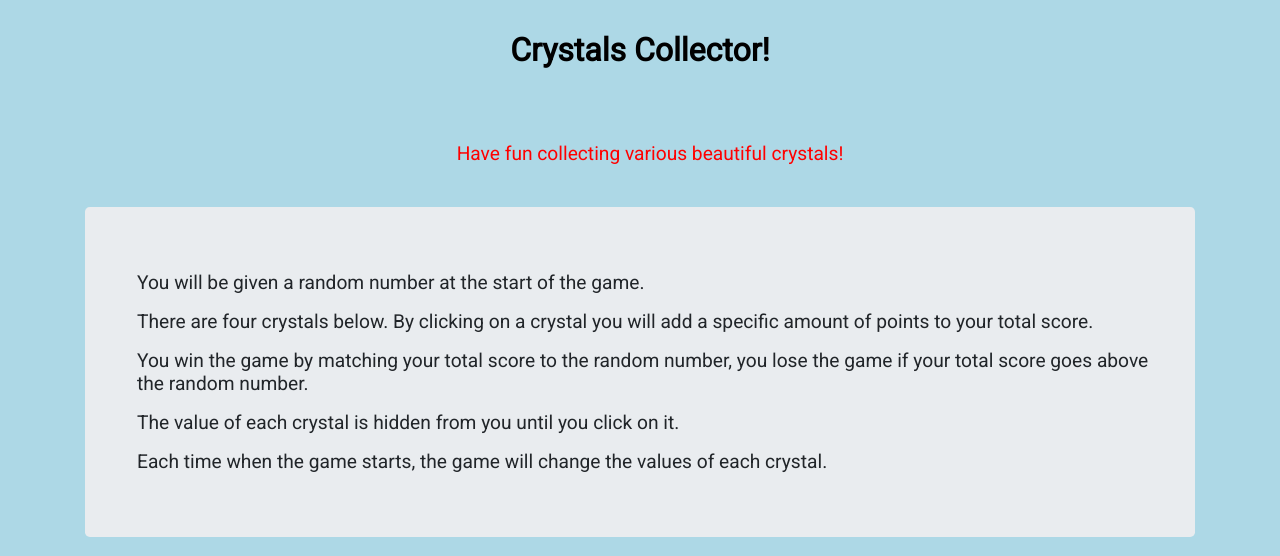
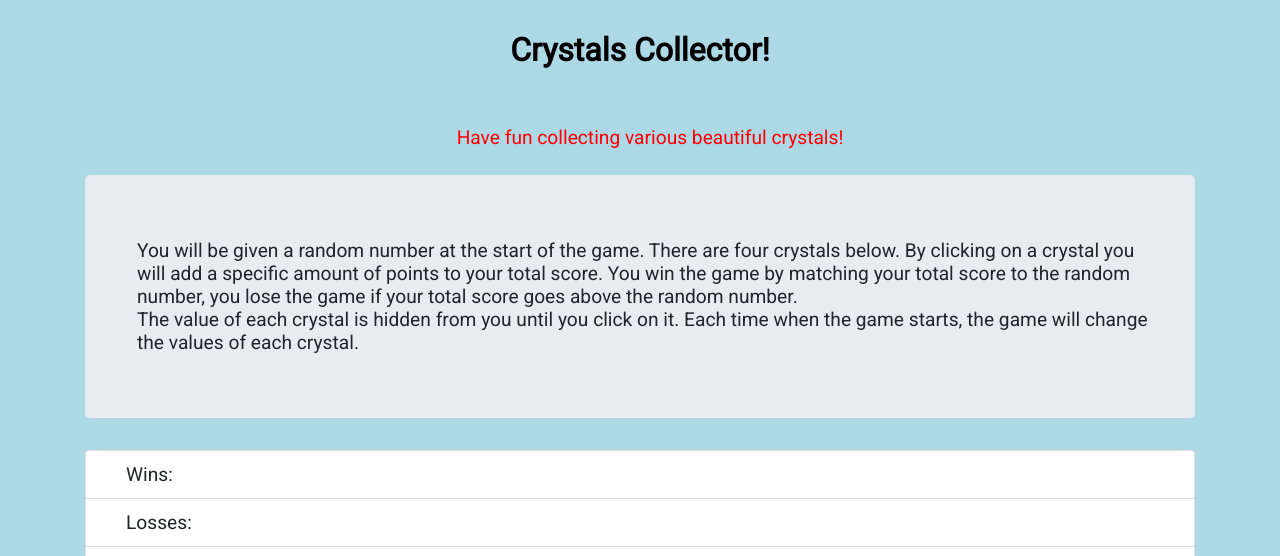
Before and after one commit to cchin1/d-unit-4-game, a plain HTML site: page index.html in a window 1280 px wide. Shown: the top 556 px of the page. Drawn offline with nearby package versions, Linux system fonts and the light colour scheme.

Commit message:
refined html file

```diff
--- a/assets/javascript/game.js
+++ b/assets/javascript/game.js
@@ -1,4 +1,3 @@
-
 //sets up random number user is trying to match
 $(document).ready(function(){
     var Random=Math.floor(Math.random()*101+19)
--- a/index.html
+++ b/index.html
@@ -5,13 +5,19 @@
         <meta charset="UTF-8">
         <title>Crystals Collector!</title>
 
+        <!-- Added code for viewport uniformity-->
         <meta name="viewport" content="width=device-width, initial-scale=1">
-        <script src="/lib/jquery.plugin.js"></script>
-        <script src="/js/jquery.min.js"></script>
 
+        <!-- Added usage of fun Google fonts-->
         <link href="https://fonts.googleapis.com/css?family=Roboto&display=swap" rel="stylesheet">
+
+        <!-- Added referent for Bootstrap-->
         <link rel="stylesheet" href="https://stackpath.bootstrapcdn.com/bootstrap/4.3.1/css/bootstrap.min.css" integrity="sha384-ggOyR0iXCbMQv3Xipma34MD+dH/1fQ784/j6cY/iJTQUOhcWr7x9JvoRxT2MZw1T" crossorigin="anonymous">
+
+        <!-- Added link to CSS Reset Style-->
         <link rel="stylesheet" type="text/css" href="assets/css/reset.css">
+
+        <!-- Added link to CSS Style-->
         <link rel="stylesheet" type="text/css" href="assets/css/style.css">
 </head>
 
@@ -20,29 +26,14 @@
 <header>
 <h1>Crystals Collector!</h1>
 </header>
-<br>
 <h2>Have fun collecting various beautiful crystals!</h2>
-<br>
 <div class="container">
     <div class="jumbotron">
         <p>
-            You will be given a random number at the start of the game.
+            You will be given a random number at the start of the game. There are four crystals below. By clicking on a crystal you will add a specific amount of points to your total score. You win the game by matching your total score to the random number, you lose the game if your total score goes above the random number.
         </p>
-        <br>
         <p>
-            There are four crystals below. By clicking on a crystal you will add a specific amount of points to your total score.
-        </p>
-        <br>
-        <p>
-            You win the game by matching your total score to the random number, you lose the game if your total score goes above the random number.
-        </p>
-        <br>
-        <p>
-            The value of each crystal is hidden from you until you click on it.
-        </p>
-        <br>
-        <p>
-            Each time when the game starts, the game will change the values of each crystal.
+            The value of each crystal is hidden from you until you click on it. Each time when the game starts, the game will change the values of each crystal.
         </p>
     </div>
 
@@ -55,9 +46,31 @@
         <li class="list-group-item"><p id="randomTarget">Target Number: </p></li>
         <li class="list-group-item"><p id="score">Your Total Score Is: </p></li>
     </ul>
-<br>
 
-<!-- Setting up crystal images as buttons-->
+
+<!-- Hint from Joel, instructor
+
+<div id="crystals">
+</div>
+<script type="text/javascript" src="https://cdnjs.cloudflare.com/ajax/libs/jquery/2.1.3/jquery.min.js"></script>
+  $(document).ready(function() {
+      var NumberOptions = [10, 5];
+
+      for (var i = 0; i < numberOptions.length; i++) {
+          var imageCrystal = $("<div>");
+          imageCrystal.addClass("crystal-image");
+          imageCrystal.attr("data-crystalvalue", numberOptions[i]);
+          $("#crystals").append(imageCrystal);
+      }
+
+      $(".crystal-image").on("click", function() {
+          var crystalValue = $(this).attr("data-crystalvalue");
+          crystalValue = parseInt(crystalValue);
+          console.log("your crystal has a value of " = crystalValue);
+      });
+   })-->
+
+  <!-- Setting up crystal images-->
 
 <div class="panel panel-default" id= "panelStyle">
     <div class = "panel-body">
@@ -68,7 +81,6 @@
     </div>
 </div>
 
-
 <!-- Link to javascript game.js-->
 <script type="text/javascript" src="assets/javascript/game.js"></script>
 
```
Also changed, not shown: 1 other file.
